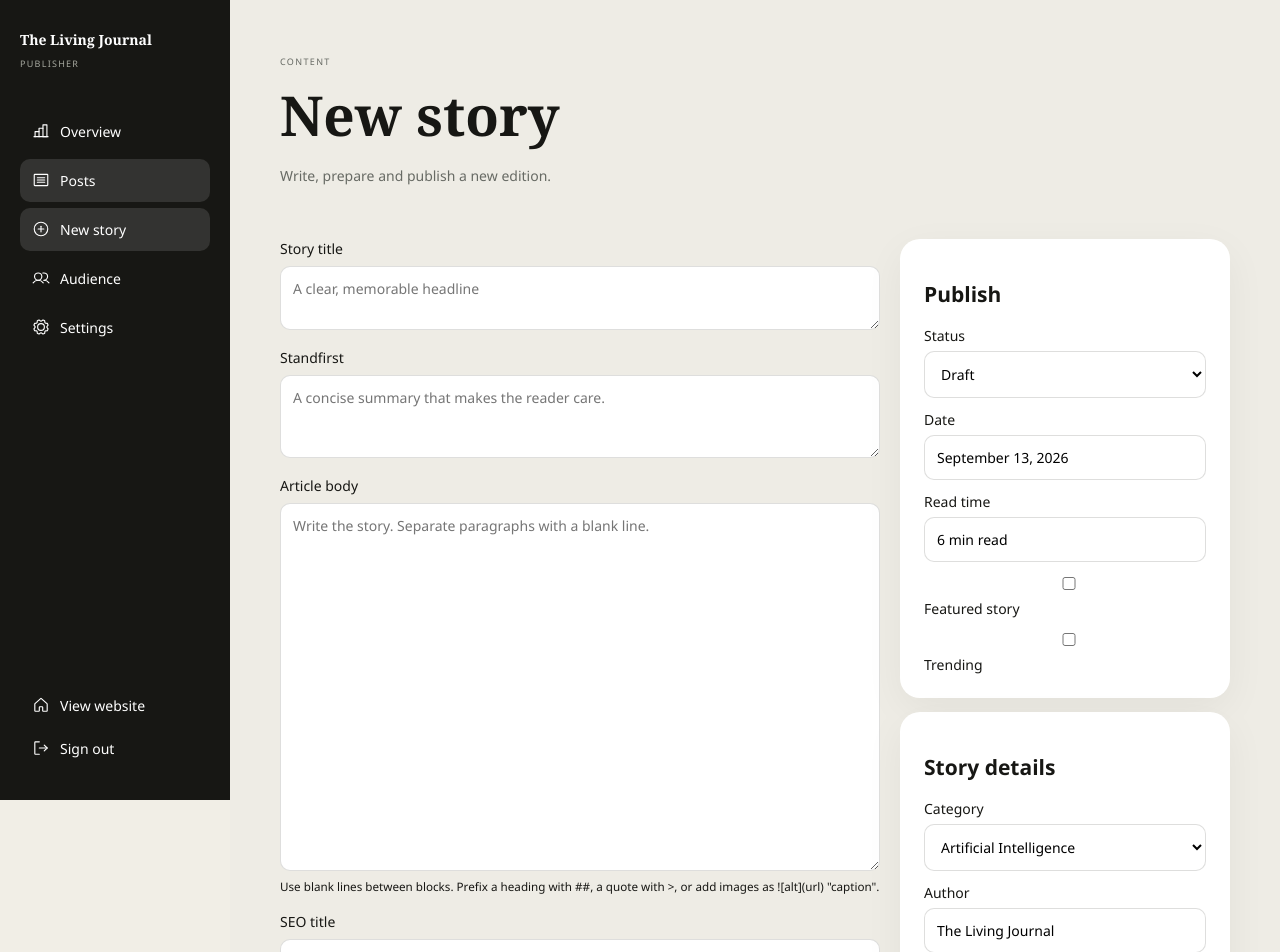
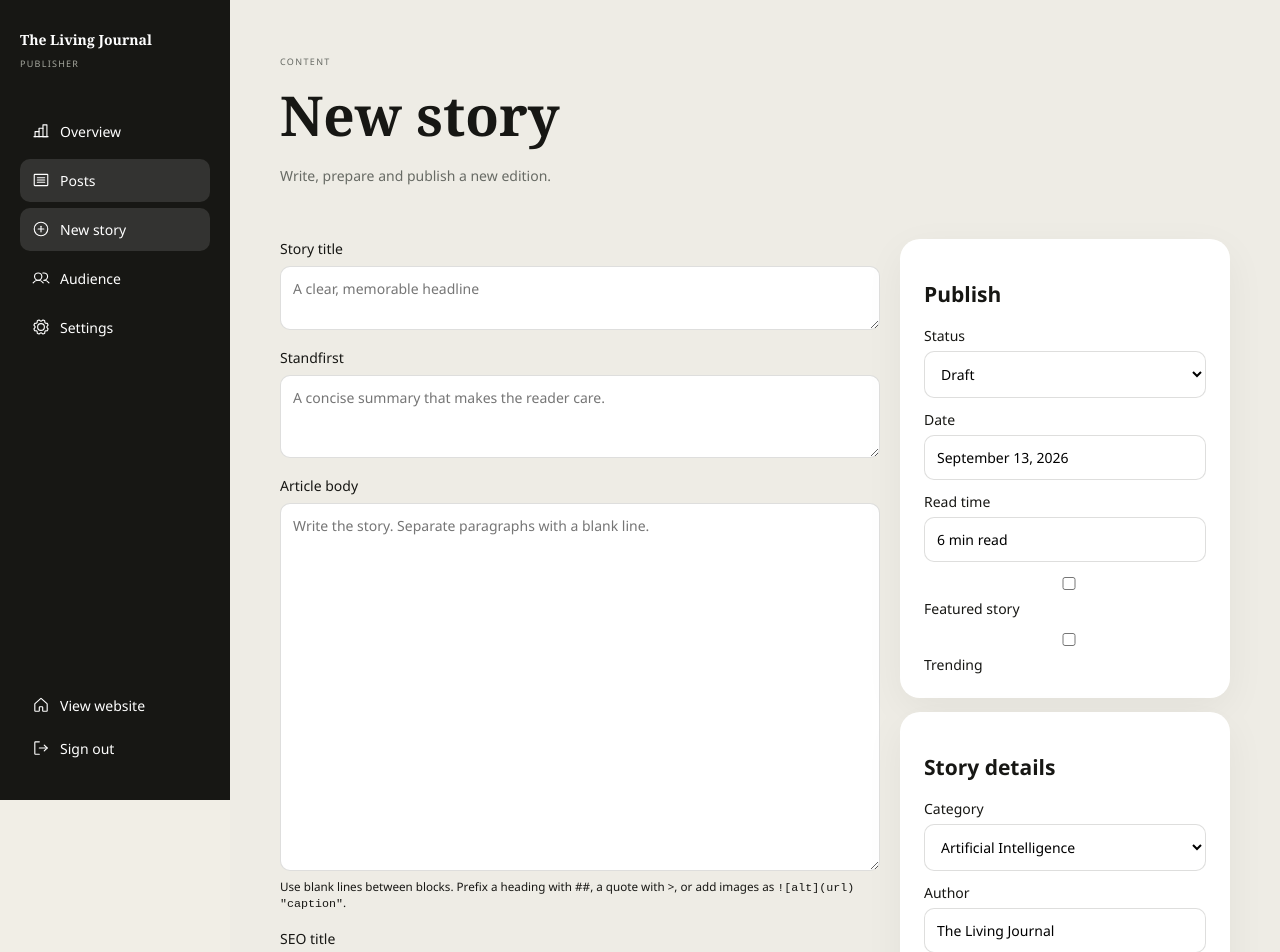
Before and after one commit to YounasKhan2/living-journal, a Next.js app: page /admin/posts/new in a window 1280 px wide. Shown: the top 952 px of the page. Built offline with nearby package versions, Linux system fonts and the light colour scheme; no server answers.

Commit message:
fix: resolve PostEditor lint errors

```diff
--- a/src/screens/Admin/components/PostEditor.tsx
+++ b/src/screens/Admin/components/PostEditor.tsx
@@ -53,7 +53,7 @@ export function PostEditor({ initialPost, onSave }: { initialPost?: Post; onSave
     <div className="post-editor__main">
       <div className="editor-field editor-field--title"><label htmlFor="post-title">Story title</label><textarea id="post-title" rows={2} required value={draft.title} onChange={event => update('title', event.target.value)} placeholder="A clear, memorable headline"/></div>
       <div className="editor-field"><label htmlFor="post-dek">Standfirst</label><textarea id="post-dek" rows={3} required value={draft.dek} onChange={event => update('dek', event.target.value)} placeholder="A concise summary that makes the reader care."/></div>
-      <div className="editor-field"><label htmlFor="post-body">Article body</label><textarea id="post-body" rows={18} required value={body} onChange={event => setBody(event.target.value)} placeholder="Write the story. Separate paragraphs with a blank line."/><small>Use blank lines between blocks. Prefix a heading with ##, a quote with &gt;, or add images as ![alt](url) "caption".</small></div>
+      <div className="editor-field"><label htmlFor="post-body">Article body</label><textarea id="post-body" rows={18} required value={body} onChange={event => setBody(event.target.value)} placeholder="Write the story. Separate paragraphs with a blank line."/><small>Use blank lines between blocks. Prefix a heading with ##, a quote with &gt;, or add images as <code>{'![alt](url) "caption"'}</code>.</small></div>
       <div className="editor-field"><label htmlFor="post-seo">SEO title</label><input id="post-seo" value={draft.seoTitle ?? ''} onChange={event => update('seoTitle', event.target.value)} placeholder="Optional search title"/></div>
       <div className="editor-field"><label htmlFor="post-meta">Meta description</label><textarea id="post-meta" rows={3} value={draft.metaDescription ?? ''} onChange={event => update('metaDescription', event.target.value)} placeholder="Optional search description"/></div>
     </div>
```
